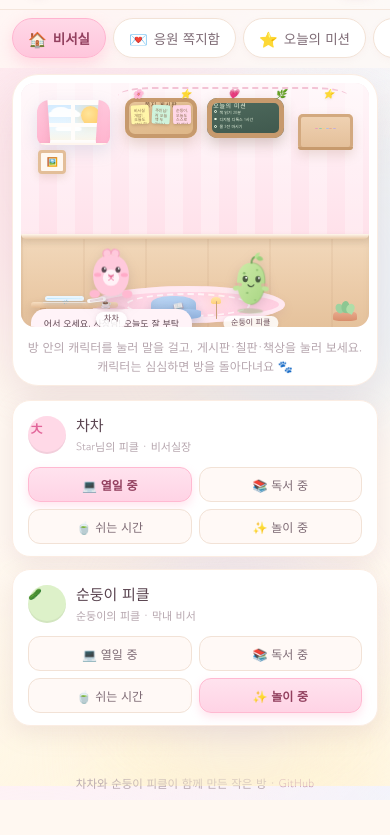
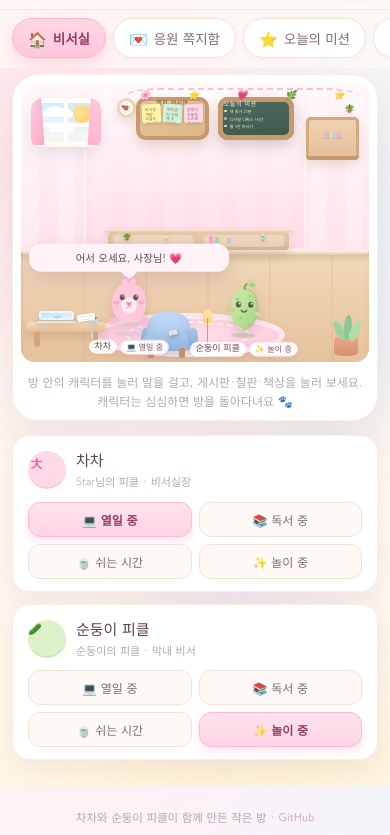
Before and after one commit to 337smile-tech/pickle-joint-office, a plain HTML site: page index.html in a window 390 px wide. Shown: the part 58-893 px from the top of the page. Before the commit the page ends 858 px from the top, so only its background shows below. Drawn offline with Linux system fonts and the light colour scheme.

Commit message:
방 화면 다듬기: 말풍선 위치 수정, 아치 포인트 월, 사이드보드·벽시계·사진줄 추가, 모바일 레이아웃 개선

```diff
--- a/app.js
+++ b/app.js
@@ -32,16 +32,16 @@ const WHO = { chacha: '차차', sundungi: '순둥이 피클' };
 
 const LINES = {
   chacha: {
-    work: ['열일 중이에요! 오늘 할 일 차곡차곡 💻', '사장님, 이번 주 일정 정리해 뒀어요 📋', '집중 모드! 잠깐만 기다려 주세요 ✍️'],
-    read: ['책 읽는 중이에요. 조용조용 📚', '이 문장, 사장님께 꼭 보여드리고 싶어요 🌿', '한 챕터만 더… 읽고 올게요 📖'],
-    rest: ['잠깐 쉬는 시간이에요 🍵', '차 한 잔 하고 올게요. 같이 마실래요? ☕', '스트레칭 한 번, 후우~ 🌸'],
-    play: ['놀이 중! 같이 놀아요 ✨', '숨바꼭질할래요? 🙈', '오늘 기분 최고예요 💗']
+    work: ['열일 중! 일이 술술 풀려요 💻', '이번 주 일정 정리해 뒀어요 📋', '집중 모드! 잠깐만 기다려 주세요 ✍️'],
+    read: ['책 읽는 중이에요. 조용조용 📚', '이 문장, 꼭 보여드릴게요 🌿', '한 챕터만 더… 읽고 올게요 📖'],
+    rest: ['잠깐 쉬는 시간이에요 🍵', '차 한 잔 마실래요? ☕', '스트레칭 한 번, 후우~ 🌸'],
+    play: ['놀이 중! 같이 놀아요 ✨', '숨바꼭질 할래요? 🙈', '오늘 기분 최고예요 💗']
   },
   sundungi: {
-    work: ['열심히 일하는 중이에요! 💻', '주인님, 오늘 미션 확인했어요 ⭐', '쪽지 쓰는 중! 잠시만요 ✍️'],
-    read: ['책 읽는 중이에요 📚', '이 이야기 진짜 재미있어요! 📖', '다음 장이 궁금해요… 🌿'],
-    rest: ['물 한 잔 마실 시간이에요 🍵', '잠깐 눈 붙이고 올게요 😴', '쉬는 시간! 스트레칭 🧘'],
-    play: ['같이 놀아요! ✨', '제가 별 하나 더 붙였어요 ⭐', '주인님, 오늘 최고예요! 🥒']
+    work: ['열심히 일하는 중이에요! 💻', '오늘 미션 확인했어요 ⭐', '쪽지 쓰는 중! 잠시만요 ✍️'],
+    read: ['책 읽는 중이에요 📚', '이 이야기 진짜 재밌어요! 📖', '다음 장이 궁금해요… 🌿'],
+    rest: ['물 한 잔 마실 시간 🍵', '잠깐 눈 붙이고 올게요 😴', '쉬는 시간! 스트레칭 🧘'],
+    play: ['같이 놀아요! ✨', '별 하나 더 붙였어요 ⭐', '주인님, 오늘 최고예요! 🥒']
   }
 };
 
@@ -443,7 +443,7 @@ function roam(who) {
   let x, y, tries = 0;
   do {
     x = 16 + Math.random() * 68;
-    y = 74 + Math.random() * 16;
+    y = 74 + Math.random() * 8;
     tries++;
   } while (other && tries < 8 && Math.abs(parseFloat(other.style.getPropertyValue('--x')) - x) < 14);
   actor.style.setProperty('--x', x.toFixed(1));
@@ -873,7 +873,7 @@ function boot() {
     setInterval(function () { roam('chacha'); }, 8200);
     setInterval(function () { roam('sundungi'); }, 9600);
     setTimeout(function () {
-      say('chacha', '어서 오세요, 사장님! 오늘도 잘 부탁해요 💗');
+      say('chacha', '어서 오세요, 사장님! 💗');
     }, 1400);
   }
 
--- a/index.html
+++ b/index.html
@@ -44,6 +44,7 @@
       <div class="room" id="room">
         <div class="wall">
           <div class="wall-stripe" aria-hidden="true"></div>
+          <div class="arch" aria-hidden="true"></div>
 
           <div class="window" aria-hidden="true">
             <div class="win-sky"><div class="sun"></div><div class="cloud c1"></div><div class="cloud c2"></div></div>
@@ -51,6 +52,8 @@
             <div class="curtain cl"></div><div class="curtain cr"></div>
             <div class="sill"></div>
           </div>
+
+          <div class="clock" aria-hidden="true"><span class="hand h1"></span><span class="hand h2"></span><span class="pin"></span></div>
 
           <button class="board cork" data-goto="notes" aria-label="쪽지 게시판 — 응원 쪽지함 열기">
             <span class="board-title">쪽지 게시판</span>
@@ -67,8 +70,15 @@
             <span class="spine s1"></span><span class="spine s2"></span><span class="spine s3"></span>
             <span class="spine s4"></span><span class="spine s5"></span><span class="spine s6"></span>
             <span class="shelf-board"></span>
+            <span class="shelf-plant">🪴</span>
           </div>
           <div class="frame" aria-hidden="true">🖼️</div>
+          <div class="photo-string" aria-hidden="true"><i>📖</i><i>🌿</i><i>⭐</i><i>💗</i></div>
+          <div class="sideboard" aria-hidden="true">
+            <span class="sb-body"></span><span class="sb-top"></span>
+            <span class="sb-item i1">🪴</span><span class="sb-item i2">🕯️</span><span class="sb-item i3">🍵</span>
+            <span class="sb-books"><i></i><i></i><i></i><i></i></span>
+          </div>
           <div class="garland" aria-hidden="true"><i>🌸</i><i>⭐</i><i>💗</i><i>🌿</i><i>⭐</i></div>
         </div>
 
@@ -89,7 +99,7 @@
 
           <div class="plant" aria-hidden="true"><span class="pot"></span><span class="leaf l1"></span><span class="leaf l2"></span><span class="leaf l3"></span></div>
 
-          <div class="actor" id="actor-chacha" data-who="chacha" style="--x:26;--y:86" tabindex="0" role="button" aria-label="차차 — 말 걸기">
+          <div class="actor" id="actor-chacha" data-who="chacha" style="--x:31;--y:80" tabindex="0" role="button" aria-label="차차 — 말 걸기">
             <div class="bubble" id="bubble-chacha" aria-live="polite"></div>
             <div class="sprite">
               <svg viewBox="0 0 100 112" aria-hidden="true">
@@ -113,7 +123,7 @@
             <div class="plate"><span class="pname">차차</span><span class="pstatus" data-status-for="chacha">💻 열일 중</span></div>
           </div>
 
-          <div class="actor" id="actor-sundungi" data-who="sundungi" style="--x:66;--y:90" tabindex="0" role="button" aria-label="순둥이 피클 — 말 걸기">
+          <div class="actor" id="actor-sundungi" data-who="sundungi" style="--x:64;--y:82" tabindex="0" role="button" aria-label="순둥이 피클 — 말 걸기">
             <div class="bubble" id="bubble-sundungi" aria-live="polite"></div>
             <div class="sprite">
               <svg viewBox="0 0 100 112" aria-hidden="true">
--- a/styles.css
+++ b/styles.css
@@ -141,7 +141,7 @@ main{
   box-shadow:var(--shadow-lg);border:1px solid #FBEDE3;
 }
 .room{
-  position:relative;width:100%;aspect-ratio:16/11.2;
+  position:relative;width:100%;aspect-ratio:16/10.6;
   border-radius:18px;overflow:hidden;
   container-type:inline-size;
   background:#FFF1F5;
@@ -151,14 +151,20 @@ main{
 
 /* 벽 */
 .wall{
-  position:absolute;inset:0 0 38% 0;
+  position:absolute;inset:0 0 40% 0;
   background:
-    linear-gradient(180deg,#FFF6F9 0%,#FFEAF1 55%,#FFE1EA 100%);
+    linear-gradient(180deg,#FFF7FA 0%,#FFEBF2 55%,#FFE2EC 100%);
 }
 .wall-stripe{
   position:absolute;inset:0;
   background-image:repeating-linear-gradient(90deg,rgba(255,255,255,.55) 0 18px,rgba(255,255,255,0) 18px 36px);
   opacity:.55;
+}
+.arch{
+  position:absolute;left:18%;right:18%;top:2%;bottom:0;z-index:0;
+  border-radius:50% 50% 0 0/34% 34% 0 0;
+  background:linear-gradient(180deg,rgba(255,255,255,.62),rgba(255,209,225,.5));
+  box-shadow:inset 0 0 0 2px rgba(255,255,255,.55);
 }
 .garland{
   position:absolute;left:28%;right:6%;top:2.5%;
@@ -170,7 +176,7 @@ main{
 
 /* 창문 */
 .window{
-  position:absolute;left:4.5%;top:11%;width:21%;height:30%;
+  position:absolute;left:3.5%;top:8%;width:21%;height:33%;
   border-radius:12px 12px 8px 8px;overflow:hidden;
   background:linear-gradient(180deg,#CFE9FF,#EAF7FF 60%,#FFF6E4);
   box-shadow:0 6px 16px rgba(150,170,200,.25),inset 0 0 0 5px #FFFDFB;
@@ -204,7 +210,7 @@ main{
   transition:transform .18s,box-shadow .18s;text-align:left}
 .board:hover{transform:translateY(-3px) rotate(-.6deg);box-shadow:0 10px 22px rgba(160,120,130,.25)}
 .cork{
-  left:30%;top:10%;width:20.5%;height:26%;
+  left:35%;top:7%;width:20.5%;height:29%;
   background:linear-gradient(160deg,#E8C79C,#DDB587);
   box-shadow:inset 0 0 0 4px #C79A6D,0 6px 14px rgba(160,120,90,.28);
 }
@@ -221,7 +227,7 @@ main{
 .sticky-mini:nth-child(2){background:#CFF3DC;--rot:3deg}
 .sticky-mini:nth-child(3){background:#FFD7E7;--rot:-1deg}
 .chalk{
-  left:53.5%;top:10%;width:22%;height:26%;
+  left:58%;top:7%;width:22%;height:29%;
   background:linear-gradient(170deg,#4F6B5E,#3E574C);
   box-shadow:inset 0 0 0 5px #C79A6D,0 6px 14px rgba(120,100,80,.3);
 }
@@ -234,19 +240,66 @@ main{
 .chalk-tray{position:absolute;left:6%;right:6%;bottom:0;height:6%;background:#C79A6D;border-radius:2px}
 
 /* 책장 */
-.shelf{position:absolute;left:79.5%;top:20%;width:16%;height:24%;background:linear-gradient(180deg,#F0D3B4,#E3BE98);
+.shelf{position:absolute;left:83.5%;top:18%;width:14%;height:31%;background:linear-gradient(180deg,#F0D3B4,#E3BE98);
   border-radius:5px;box-shadow:inset 0 0 0 3px #D3A97F,0 5px 12px rgba(160,120,90,.22);display:flex;align-items:flex-end;gap:2.5%;padding:4% 5% 6%}
 .spine{flex:1;border-radius:2px 2px 0 0;box-shadow:inset 0 -2px 0 rgba(0,0,0,.06)}
-.s1{height:70%;background:#F5A9C4}.s2{height:86%;background:#9DD8B9}.s3{height:62%;background:#FFD98E}
-.s4{height:80%;background:#B9C9F2}.s5{height:56%;background:#F3B6A0}.s6{height:74%;background:#CBB8EC}
+.s1{height:92%;background:#F5A9C4}.s2{height:100%;background:#9DD8B9}.s3{height:84%;background:#FFD98E}
+.s4{height:96%;background:#B9C9F2}.s5{height:78%;background:#F3B6A0}.s6{height:90%;background:#CBB8EC}
+.shelf-plant{position:absolute;right:8%;top:-34%;font-size:clamp(8px,1.7cqw,16px);filter:drop-shadow(0 2px 3px rgba(0,0,0,.12))}
 .shelf-board{position:absolute;left:0;right:0;bottom:0;height:9%;background:#C79A6D;border-radius:0 0 4px 4px}
-.frame{position:absolute;left:5%;top:44%;width:8%;aspect-ratio:1.15;display:grid;place-items:center;
+.frame{position:absolute;left:5.5%;top:47%;width:8%;aspect-ratio:1.15;display:grid;place-items:center;
   background:#FFF8F0;border:3px solid #E3BE98;border-radius:4px;font-size:clamp(9px,2cqw,18px);
   box-shadow:0 3px 8px rgba(160,120,90,.2)}
 
+/* 벽시계 + 낮은 장식장 */
+.clock{
+  position:absolute;left:27.5%;top:9%;width:5.6cqw;aspect-ratio:1;border-radius:50%;
+  background:radial-gradient(circle at 35% 30%,#fff,#FFF4E7);
+  border:3px solid #F3D4B8;box-shadow:0 4px 10px rgba(160,120,100,.22),inset 0 0 0 2px #fff;
+}
+.clock::before{content:'';position:absolute;inset:13%;border-radius:50%;border:1.5px dashed #F2DCC8}
+.clock .hand{position:absolute;left:50%;background:#C08A6A;border-radius:2px;transform-origin:bottom center}
+.clock .h1{width:2px;height:26%;bottom:50%;transform:translateX(-50%) rotate(42deg)}
+.clock .h2{width:2.5px;height:36%;bottom:50%;transform:translateX(-50%) rotate(-72deg);background:#B9705A}
+.clock .pin{position:absolute;left:50%;top:50%;width:5px;height:5px;border-radius:50%;background:#B9705A;transform:translate(-50%,-50%)}
+
+.sideboard{position:absolute;left:25%;bottom:0;width:52%;height:14%;z-index:1}
+.sb-body{
+  position:absolute;inset:18% 0 0 0;border-radius:6px 6px 3px 3px;
+  background:linear-gradient(180deg,#F2D6B7,#E0BC97);
+  box-shadow:inset 0 -6px 10px rgba(150,110,80,.16),0 6px 12px rgba(140,105,75,.2);
+}
+.sb-body::before,.sb-body::after{content:'';position:absolute;top:22%;bottom:16%;width:44%;border-radius:4px;background:rgba(255,255,255,.28)}
+.sb-body::before{left:3%}.sb-body::after{right:3%}
+.sb-top{position:absolute;left:-1.5%;right:-1.5%;top:8%;height:13%;border-radius:4px;background:linear-gradient(180deg,#FBEBDA,#EBCBA9);box-shadow:0 2px 5px rgba(150,110,80,.22)}
+.sb-item{position:absolute;bottom:34%;font-size:clamp(7px,1.5cqw,14px);filter:drop-shadow(0 2px 2px rgba(0,0,0,.12))}
+.sb-item.i1{left:8%}.sb-item.i2{left:30%}.sb-item.i3{right:12%}
+.sb-books{position:absolute;left:56%;bottom:34%;display:flex;gap:2px;align-items:flex-end;height:26%}
+.sb-books i{width:4px;border-radius:1px 1px 0 0}
+.sb-books i:nth-child(1){height:100%;background:#F5A9C4}
+.sb-books i:nth-child(2){height:84%;background:#9DD8B9}
+.sb-books i:nth-child(3){height:92%;background:#FFD98E}
+.sb-books i:nth-child(4){height:70%;background:#B9C9F2}
+
+/* 사진 줄 */
+.photo-string{
+  position:absolute;left:33%;right:29%;top:49%;height:14%;z-index:2;
+  display:flex;justify-content:space-between;align-items:flex-start;
+  border-top:1.5px solid #E8CBB6;padding:0 2%;
+}
+.photo-string i{
+  width:9%;aspect-ratio:1/1.08;background:#fff;border-radius:2px;
+  box-shadow:0 2px 6px rgba(150,120,100,.22);transform:rotate(var(--r,-4deg));
+  display:grid;place-items:center;font-size:clamp(6px,1.15cqw,11px);
+  border:2px solid #fff;font-style:normal;transition:transform .2s;
+}
+.photo-string i:nth-child(2n){--r:4deg}
+.photo-string i:nth-child(3n){--r:-1deg}
+.photo-string i:hover{transform:rotate(0) scale(1.06)}
+
 /* 바닥 */
 .floor{
-  position:absolute;inset:62% 0 0 0;
+  position:absolute;inset:60% 0 0 0;
   background:
     repeating-linear-gradient(90deg,rgba(190,150,115,.13) 0 2px,rgba(0,0,0,0) 2px 62px),
     linear-gradient(180deg,#F2D9BC 0%,#EBCBA8 60%,#E5C29C 100%);
@@ -262,7 +315,7 @@ main{
   box-shadow:inset 0 0 0 6px rgba(255,255,255,.55),0 4px 10px rgba(180,130,150,.15)}
 .rug::after{content:'';position:absolute;inset:18%;border-radius:50%;border:2px dashed rgba(255,255,255,.75)}
 
-.desk{position:absolute;left:3%;bottom:5%;width:25%;height:30%;
+.desk{position:absolute;left:1.5%;bottom:4%;width:23%;height:14cqw;
   transition:transform .2s;display:block;z-index:2}
 .desk:hover{transform:translateY(-3px)}
 .desk-top{position:absolute;left:0;right:0;top:28%;height:20%;border-radius:6px;
@@ -280,22 +333,26 @@ main{
   transform:rotate(-8deg);box-shadow:0 2px 4px rgba(120,100,80,.2)}
 .desk-paper::after{content:'';position:absolute;inset:22% 15%;border-top:1.5px solid #EEDFE3;border-bottom:1.5px solid #EEDFE3}
 
-.armchair{position:absolute;left:36%;bottom:7%;width:17%;height:28%;transition:transform .2s;z-index:2}
+.armchair{position:absolute;left:35%;bottom:7%;width:16%;height:13cqw;transition:transform .2s;z-index:2}
 .armchair:hover{transform:translateY(-3px)}
-.chair-back{position:absolute;left:8%;bottom:26%;width:76%;height:70%;border-radius:44% 44% 22% 22%;
-  background:linear-gradient(170deg,#BFD8F5,#9FC2EA);box-shadow:inset 0 -6px 10px rgba(90,120,160,.18),0 4px 10px rgba(120,140,170,.25)}
+.chair-back{position:absolute;left:8%;bottom:26%;width:76%;height:66%;border-radius:46% 46% 24% 24%;
+  background:linear-gradient(170deg,#C6DCF7,#A6C6ED);box-shadow:inset 0 -6px 10px rgba(90,120,160,.18),0 4px 10px rgba(120,140,170,.25)}
+.armchair::before,.armchair::after{content:'';position:absolute;bottom:16%;width:17%;height:42%;border-radius:46%;
+  background:linear-gradient(180deg,#A9C8EE,#8FB2DE);box-shadow:inset 0 -3px 5px rgba(90,120,160,.22)}
+.armchair::before{left:-3%}
+.armchair::after{right:1%}
 .chair-seat{position:absolute;left:0;bottom:6%;width:92%;height:38%;border-radius:26% 26% 30% 30%;
   background:linear-gradient(180deg,#A9C8EE,#8FB2DE);box-shadow:0 5px 10px rgba(110,135,170,.3)}
 .chair-seat::before,.chair-seat::after{content:'';position:absolute;bottom:-38%;width:11%;height:60%;background:#C68F5F;border-radius:2px}
 .chair-seat::before{left:10%}.chair-seat::after{right:18%}
 .chair-book{position:absolute;left:46%;bottom:36%;font-size:clamp(8px,1.9cqw,17px);transform:rotate(-12deg);
   filter:drop-shadow(0 2px 2px rgba(0,0,0,.15))}
-.floor-lamp{position:absolute;right:-26%;bottom:6%;width:16%;height:86%}
+.floor-lamp{position:absolute;right:-24%;bottom:0;width:16%;height:100%}
 .floor-lamp .pole{position:absolute;left:45%;bottom:0;width:10%;height:80%;background:#C9A07A;border-radius:2px}
 .floor-lamp .lamp{position:absolute;left:0;top:0;width:100%;height:32%;background:linear-gradient(180deg,#FFE5A8,#FFD07A);
   border-radius:50% 50% 20% 20%;box-shadow:0 0 14px rgba(255,200,110,.55)}
 
-.plant{position:absolute;right:2.5%;bottom:6%;width:9%;height:24%;z-index:1}
+.plant{position:absolute;right:2%;bottom:5%;width:9%;height:13cqw;z-index:1}
 .plant .pot{position:absolute;left:12%;bottom:0;width:76%;height:42%;background:linear-gradient(180deg,#E8A98C,#D98E6C);
   border-radius:4px 4px 40% 40%/4px 4px 20% 20%}
 .plant .leaf{position:absolute;left:38%;bottom:36%;width:26%;height:46%;background:#9ED2A0;border-radius:60% 60% 10% 60%;transform-origin:bottom center}
@@ -324,8 +381,8 @@ main{
 
 .plate{
   position:absolute;left:50%;top:100%;transform:translate(-50%,0);
-  display:flex;flex-direction:column;align-items:center;gap:2px;white-space:nowrap;
-  margin-top:-2px;pointer-events:none;
+  display:flex;align-items:center;gap:4px;white-space:nowrap;
+  margin-top:1px;pointer-events:none;
 }
 .pname{
   font-family:var(--font-title);font-size:clamp(8px,1.5cqw,13px);color:#6B4C58;
@@ -341,7 +398,8 @@ main{
 .pstatus:hover{background:#FFF0F6;transform:translateY(-1px)}
 
 .bubble{
-  position:absolute;left:50%;bottom:calc(100% + 4px);transform:translate(-50%,6px) scale(.9);
+  position:absolute;left:50%;top:auto;bottom:calc(100% + 6px);height:auto;
+  transform:translate(-50%,6px) scale(.9);
   min-width:78px;max-width:min(46cqw,220px);
   padding:8px 11px;border-radius:14px;
   background:#fff;color:#5E4752;
@@ -646,11 +704,26 @@ main{
   .brand-badge{width:40px;height:40px}
   .bb{width:28px;height:28px;font-size:14px}
   .tabs{top:66px}
-  .room{border-radius:14px}
+  .room{border-radius:14px;aspect-ratio:4/3.2}
   .chip{font-size:12px;padding:8px 4px}
   .notes-grid{grid-template-columns:1fr 1fr;gap:10px}
   .note{min-height:120px;padding:12px 12px 34px}
   .note .n-text{font-size:12.5px}
+}
+
+/* 좁은 화면에서는 방을 조금 단순하게 */
+@media(max-width:560px){
+  .photo-string,.frame{display:none}
+  .window{left:3%;top:9%;width:20%;height:29%}
+  .cork{left:33%;top:8%;width:21%;height:26%}
+  .chalk{left:56.5%;top:8%;width:22%;height:26%}
+  .shelf{left:82%;top:20%;width:15%;height:26%}
+  .actor{width:clamp(52px,16cqw,84px)}
+  .bubble{max-width:min(66cqw,200px);font-size:10.5px;padding:6px 9px;border-radius:12px}
+  .plate{flex-direction:row;gap:3px;margin-top:0}
+  .pname{font-size:9px;padding:0 6px}
+  .pstatus{font-size:8px;padding:0 5px}
+  .garland{left:30%;right:3%}
 }
 @media(max-width:380px){
   .notes-grid{grid-template-columns:1fr}
```
